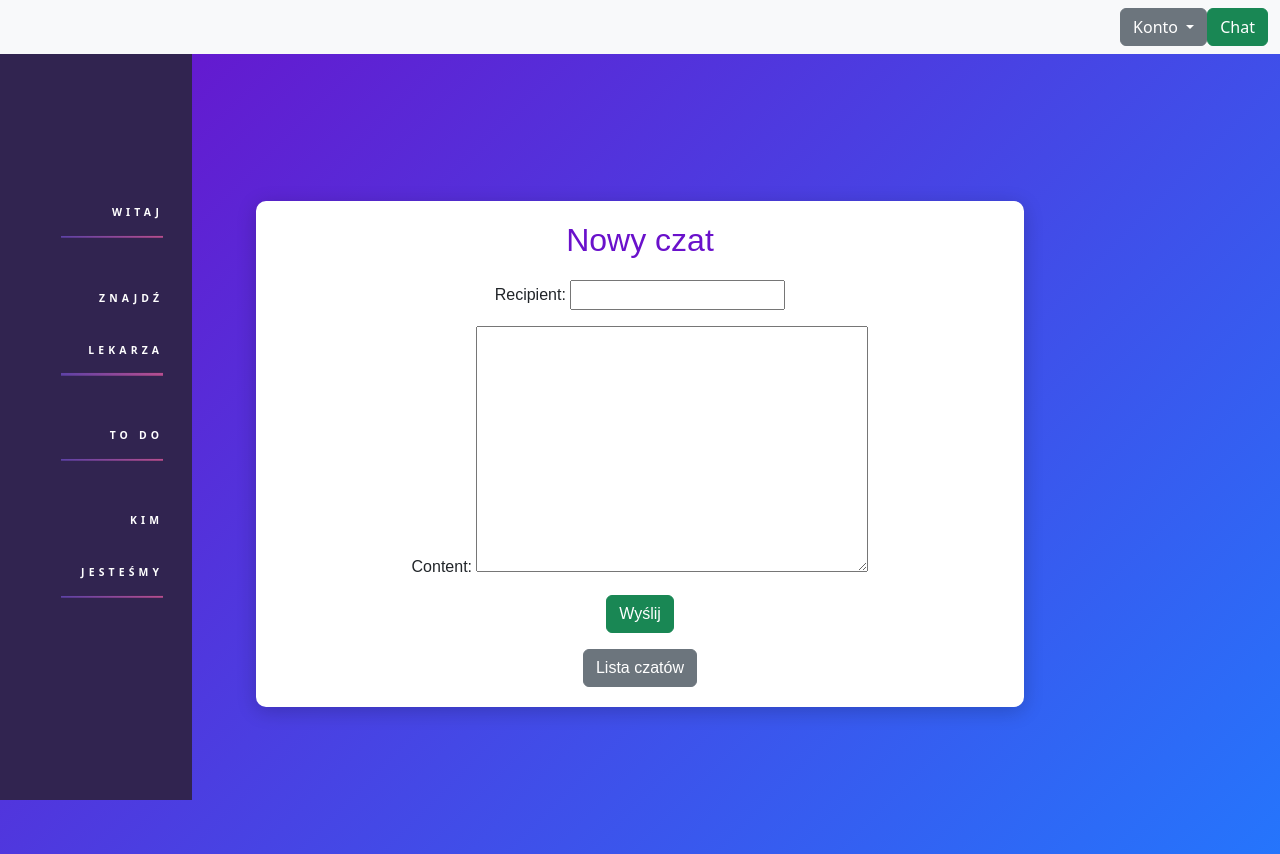
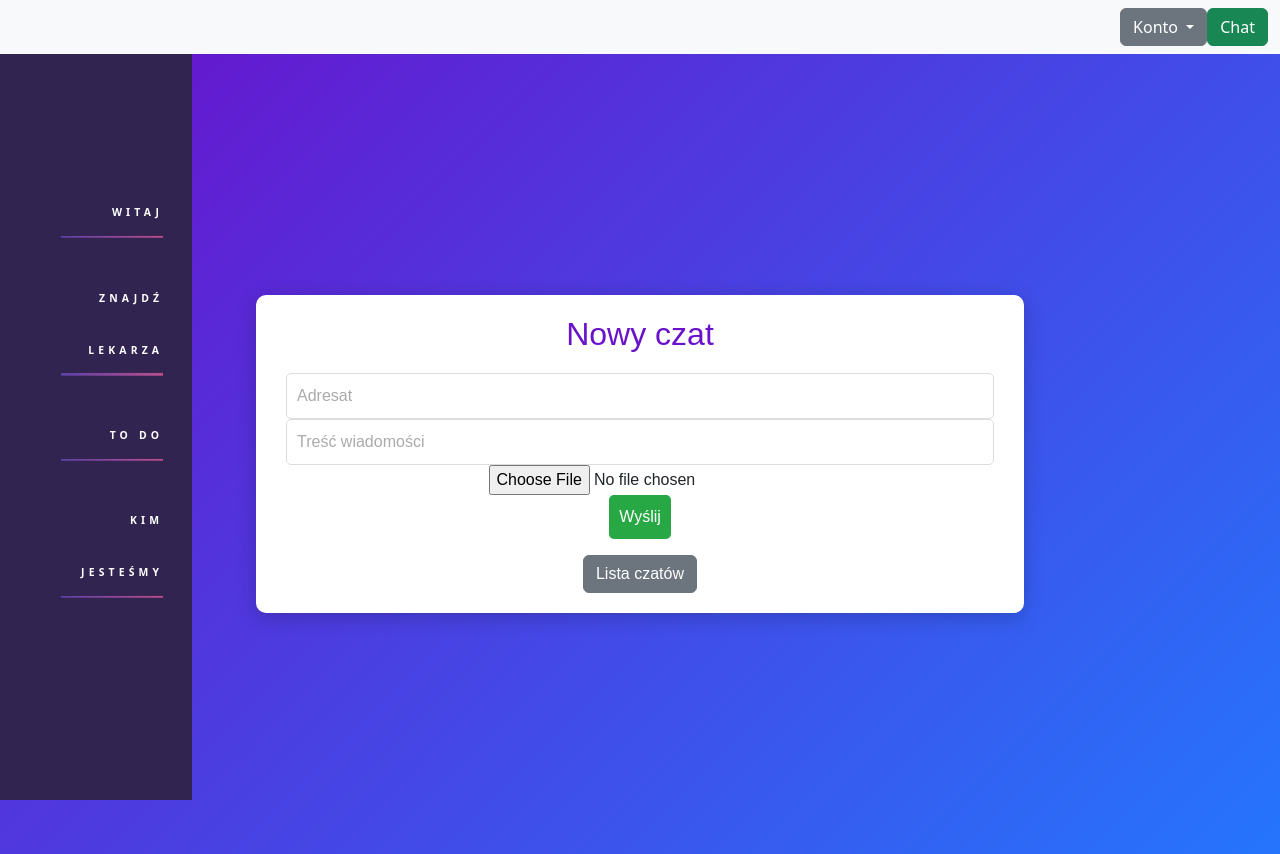
Before and after one commit to Mizqu/RAIM_PROJEKT, a Django app: page /new/ in a window 1280 px wide. Run offline with Django 5.2, Linux system fonts and the light colour scheme; a user stored in the database is signed in.

Commit message:
Sending files via chat

```diff
--- a/RAIM_PROJECT/settings.py
+++ b/RAIM_PROJECT/settings.py
@@ -135,6 +135,10 @@ STATICFILES_DIRS = [
 
 STATIC_URL = '/static/'
 
+MEDIA_URL = '/media/'
+
+MEDIA_ROOT = os.path.join(BASE_DIR, 'media')
+
 # Default primary key field type
 # https://docs.djangoproject.com/en/5.0/ref/settings/#default-auto-field
 
--- a/RAIM_PROJECT/urls.py
+++ b/RAIM_PROJECT/urls.py
@@ -17,9 +17,14 @@ Including another URLconf
 from django.contrib import admin
 from django.urls import path, include
 from django.contrib.auth import views as auth_views
+from django.conf import settings
+from django.conf.urls.static import static
 
 urlpatterns = [
     path('admin/', admin.site.urls),
     path('', include('base.urls')),
     path('', include('django.contrib.auth.urls')),
 ]
+
+if settings.DEBUG:
+    urlpatterns += static(settings.MEDIA_URL, document_root=settings.MEDIA_ROOT)
--- a/base/forms.py
+++ b/base/forms.py
@@ -1,8 +1,6 @@
 from django import forms
-from .models import DoctorInfo, Message
-from django.contrib.auth.forms import UserCreationForm
-from .models import User, Specialization
-from django.contrib.auth.forms import AuthenticationForm
+from .models import User, Specialization, DoctorInfo, Message
+from django.contrib.auth.forms import AuthenticationForm, UserCreationForm
 import json
 
 class DoctorCreationForm(forms.Form):
@@ -42,9 +40,11 @@ class CustomAuthenticationForm(AuthenticationForm):
 class MessageForm(forms.ModelForm):
     class Meta:
         model = Message
-        fields = ['author', 'recipient', 'content']
+        fields = ['author', 'recipient', 'content', 'file']
         widgets = {
             'author': forms.HiddenInput(),
+            'recipient': forms.HiddenInput,
+            'content': forms.TextInput(attrs={'placeholder': 'Treść wiadomości'}),
         }
 
     def __init__(self, *args, **kwargs):
--- a/base/models.py
+++ b/base/models.py
@@ -28,10 +28,11 @@ class DoctorInfo(models.Model):
 
 
 class Message(models.Model):
-    author = models.CharField(max_length=100)
-    recipient = models.CharField(max_length=100)
-    content = models.TextField()
-    timestamp = models.DateTimeField(default=timezone.now)
+    author = models.CharField(max_length=100)       # Autor wiadomości
+    recipient = models.CharField(max_length=100)    # Odbiorca wiadomości
+    content = models.TextField()    # Zawartość wiadomości
+    timestamp = models.DateTimeField(default=timezone.now)      # Czas wysłania wiadomości
+    file = models.FileField(upload_to='chat_files/', blank=True, null=True)     # Plik
 
     def __str__(self):
-        return f'{self.author} -> {self.recipient}: {self.content}'
+        return f'{self.author} -> {self.recipient}: {self.content or self.file.name}'
--- a/base/templates/base/new_chat.html
+++ b/base/templates/base/new_chat.html
@@ -13,11 +13,20 @@
   <div class="mainbody">
     <div class="container">
       <h1 class="title">Nowy czat</h1>
-      <form method="post">
+      <form action="" method="post" enctype="multipart/form-data">
         {% csrf_token %}
-        {{ form.as_p }}
-        <button type="submit" class="btn btn-success">Wyślij</button>
-      </form>
+        <input type="hidden" name="author" value="{{ user.username }}">
+        <div class="contenttextbox">
+          <input type="text" name="recipient" placeholder="Adresat" required>
+        </div>
+        <div class="contenttextbox">
+            <input type="text" name="content" placeholder="Treść wiadomości" required>
+        </div>
+        <input type="file" name="file">
+        <div class="sendbutton">
+            <button type="submit" class="btn btn-success">Wyślij</button>
+        </div>
+    </form>
       <a href="{% url 'chat_list' %}" class="btn btn-secondary mt-3">Lista czatów</a>
     </div>
   </div>
--- a/base/views.py
+++ b/base/views.py
@@ -5,6 +5,7 @@ from django.shortcuts import render, redirect
 from django.urls import reverse
 from django.db import models
 from django.db.models import Q
+from django.utils import timezone
 from django.contrib.auth.decorators import login_required
 from django.contrib.auth.models import User
 from .customfunctions import split_name
@@ -104,25 +105,27 @@ def chat_list(request):
     chat_list = []
     for conversation in conversations:
         other_user_name = conversation[0] if conversation[0] != user.username else conversation[1]
-        chat_list.append(other_user_name)
+        if other_user_name != user.username:
+            chat_list.append(other_user_name)
 
     return render(request, 'base/chat_list.html', {'chat_list': chat_list})
 
 @login_required
 def chat(request, recipient=None):
+    user = request.user
     if request.method == 'POST':
-        form = MessageForm(request.POST, user=request.user)
-        if form.is_valid():
-            form.save()
-            return redirect('chat_with_recipient', recipient=form.cleaned_data['recipient'])
-    else:
-        form = MessageForm(user=request.user)
+        author = request.POST.get('author')
+        recipient = request.POST.get('recipient')
+        content = request.POST.get('content', '')
+        file = request.FILES.get('file')
 
-    messages = Message.objects.filter(
-        (Q(author=request.user) & Q(recipient=recipient)) |
-        (Q(author=recipient) & Q(recipient=request.user))
-    ).order_by('timestamp')
-    return render(request, 'base/chat.html', {'messages': messages, 'form': form, 'recipient': recipient})
+        message = Message(author=author, recipient=recipient, content=content, timestamp=timezone.now(), file=file)
+        message.save()
+        return redirect('chat_with_recipient', recipient=recipient)
+
+    messages = Message.objects.filter(author=user.username) | Message.objects.filter(recipient=user.username)
+    messages = messages.order_by('timestamp')
+    return render(request, 'base/chat.html', {'messages': messages, 'recipient': recipient})
 
 @login_required
 def new_chat(request):
```
Also changed, not shown: base/templates/base/chat.html (+10 -2 lines), base/migrations/0016_message_file.py (added), db.sqlite3, media/chat_files/Zrzut_ekranu_2024-05-27_173748.png (added), media/chat_files/indexbackground.jpeg (added).
